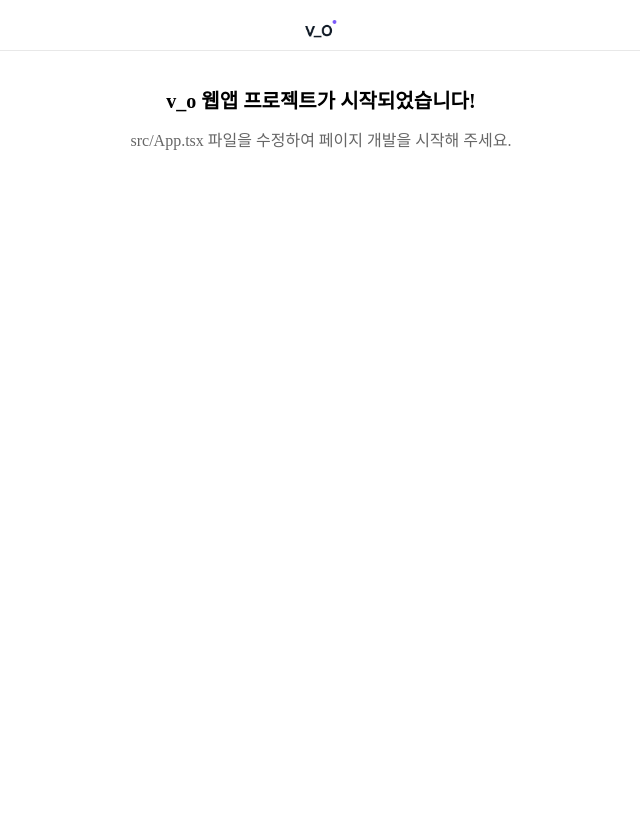
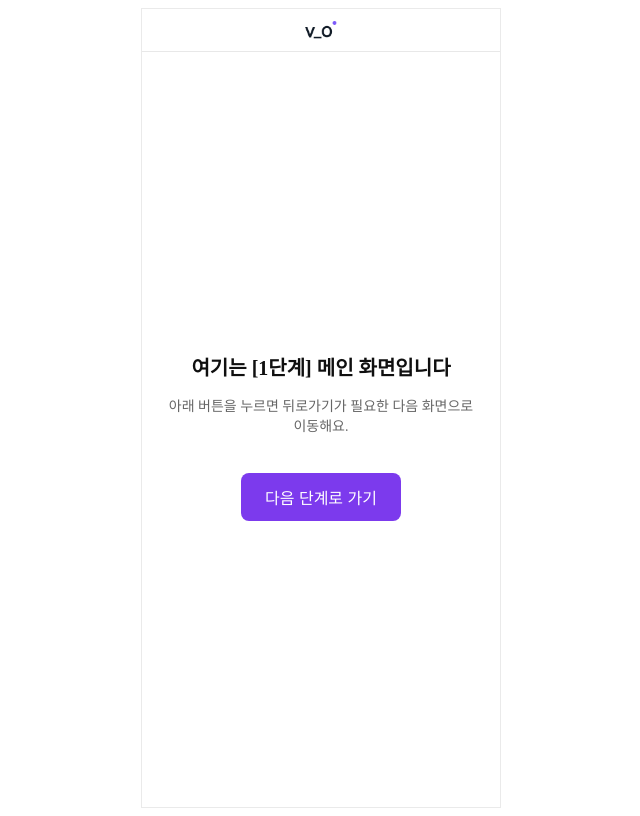
Before and after one commit to V-O-dev/V_O_web, a React (Vite) app: page / in a window 1280 px wide. Shown: the whole page, without its empty margins (319-959 px from the left). Built offline with nearby package versions, Linux system fonts and the light colour scheme.

Commit message:
fix: Header 컴포넌트에 커스텀 onBackClick 프롭 추가 및 동작 검증 완료

```diff
--- a/src/App.tsx
+++ b/src/App.tsx
@@ -1,7 +1,11 @@
+import { useState } from 'react';
 import { BrowserRouter } from 'react-router-dom';
 import { Header } from './components/common/Header';
 
 export default function App() {
+  // 테스트를 위한 간단한 스텝 상태 (1: 메인 화면, 2: 상세 화면)
+  const [step, setStep] = useState<1 | 2>(1);
+
   return (
     <BrowserRouter>
       <div
@@ -9,17 +13,61 @@ export default function App() {
           display: 'flex',
           flexDirection: 'column',
           width: '100%',
+          maxWidth: '360px', // 실제 모바일 규격 뷰 확인용 컨테이너
           minHeight: '100vh',
+          margin: '0 auto',
+          border: '1px solid #eaeaea',
           boxSizing: 'border-box',
+          backgroundColor: '#ffffff',
         }}
       >
-        <Header showBackButton={false} />
+        {/* 🎯 [테스트 포인트]
+            1단계(메인)에서는 화살표를 숨기고, 2단계(상세)에서만 화살표를 노출!
+            그리고 화살표를 누르면 1단계로 돌아오도록 커스텀 온백 함수 주입 */}
+        <Header
+          showBackButton={step === 2}
+          onBackClick={() => setStep(1)}
+        />
 
-        <main style={{ flex: 1, padding: '20px', textAlign: 'center' }}>
-          <h1 style={{ fontSize: '20px', fontWeight: 'bold' }}>v_o 웹앱 프로젝트가 시작되었습니다!</h1>
-          <p style={{ color: '#666666', marginTop: '8px' }}>
-            src/App.tsx 파일을 수정하여 페이지 개발을 시작해 주세요.
-          </p>
+        <main style={{ flex: 1, padding: '24px', textAlign: 'center', display: 'flex', flexDirection: 'column', justifyContent: 'center', alignItems: 'center' }}>
+          {step === 1 ? (
+            <div>
+              <h1 style={{ fontSize: '20px', fontWeight: 'bold', color: '#0F0F0F' }}>
+                여기는 [1단계] 메인 화면입니다
+              </h1>
+              <p style={{ color: '#666666', marginTop: '12px', fontSize: '14px' }}>
+                아래 버튼을 누르면 뒤로가기가 필요한 다음 화면으로 이동해요.
+              </p>
+              <button
+                type="button"
+                onClick={() => setStep(2)}
+                style={{
+                  marginTop: '24px',
+                  padding: '12px 24px',
+                  backgroundColor: '#7C3AED',
+                  color: '#ffffff',
+                  border: 'none',
+                  borderRadius: '8px',
+                  fontSize: '16px',
+                  cursor: 'pointer',
+                }}
+              >
+                다음 단계로 가기
+              </button>
+            </div>
+          ) : (
+            <div>
+              <h1 style={{ fontSize: '20px', fontWeight: 'bold', color: '#0F0F0F' }}>
+                여기는 [2단계] 상세 화면입니다 🎉
+              </h1>
+              <p style={{ color: '#FF383C', marginTop: '12px', fontSize: '14px', fontWeight: 500 }}>
+                💡 좌측 상단의 뒤로가기 화살표를 눌러보세요!
+              </p>
+              <p style={{ color: '#666666', marginTop: '4px', fontSize: '12px' }}>
+                커스텀한 onBackClick이 먹혀서 1단계로 쏙 돌아가면 버그 수정 성공!
+              </p>
+            </div>
+          )}
         </main>
       </div>
     </BrowserRouter>
--- a/src/components/common/Header.tsx
+++ b/src/components/common/Header.tsx
@@ -5,10 +5,20 @@ import logoImg from '../../assets/logo.png';
 interface HeaderProps {
   title?: string;
   showBackButton?: boolean;
+  onBackClick?: () => void; // 🎯 외부에서 커스텀 뒤로가기 이벤트를 받을 수 있도록 프롭 추가
 }
 
-export function Header({ title, showBackButton = true }: HeaderProps) {
+export function Header({ title, showBackButton = true, onBackClick }: HeaderProps) {
   const navigate = useNavigate();
+
+  // 🎯 커스텀 함수가 들어오면 그걸 실행하고, 없으면 기존처럼 브라우저 뒤로가기(navigate(-1))를 실행
+  const handleBack = () => {
+    if (onBackClick) {
+      onBackClick();
+    } else {
+      navigate(-1);
+    }
+  };
 
   return (
     <header
@@ -26,11 +36,10 @@ export function Header({ title, showBackButton = true }: HeaderProps) {
         flexShrink: 0,
       }}
     >
-
       {showBackButton && (
         <button
           type="button"
-          onClick={() => navigate(-1)}
+          onClick={handleBack} // 🎯 수정된 핸들러 연결
           style={{
             position: 'absolute',
             left: '16px',
```
